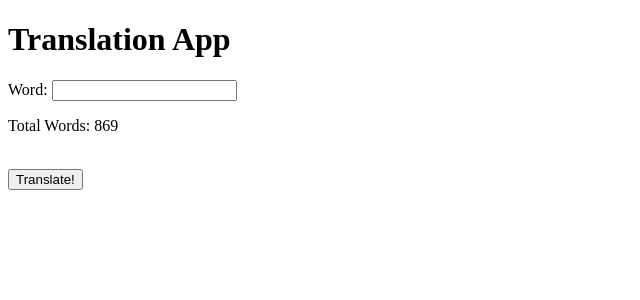
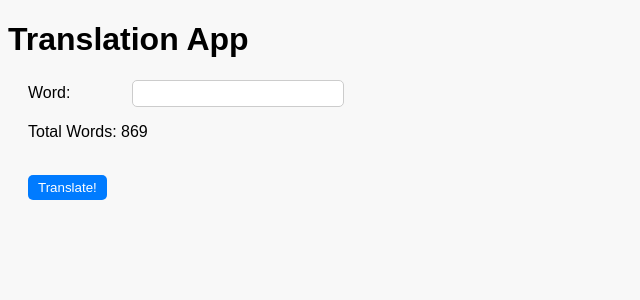
Before and after one commit to edErikson/FlaskService, a Flask app: page / in a window 1280 px wide. Shown: the top 300 px of the page, without its empty margins (0-640 px from the left). Run offline with Flask 2, Linux system fonts and the light colour scheme; data comes from the database, SQL or seed files in the repository.

Commit message:
style file

```diff
--- a/app.py
+++ b/app.py
@@ -8,7 +8,7 @@ DB_PATH = os.path.join(BASE_DIR, 'data', 'mydatabase.db')
 
 app = Flask(__name__)
 api = Api(app)
-
+app._static_folder = 'templates/static/css'
 
 def query_database(query, params=()):
     with sqlite3.connect(DB_PATH) as conn:
--- /dev/null
+++ b/static/css/style.css
@@ -0,0 +1,29 @@
+body {
+    background-color: #f8f8f8;
+    font-family: Arial, sans-serif;
+}
+
+form {
+    margin: 20px;
+}
+
+label {
+    display: inline-block;
+    width: 100px;
+}
+
+input[type=text] {
+    width: 200px;
+    padding: 5px;
+    border-radius: 5px;
+    border: 1px solid #ccc;
+}
+
+button[type=submit] {
+    padding: 5px 10px;
+    background-color: #007bff;
+    color: #fff;
+    border: none;
+    border-radius: 5px;
+    cursor: pointer;
+}
--- a/templates/index.html
+++ b/templates/index.html
@@ -2,6 +2,7 @@
 <html>
   <head>
     <title>Translation Service</title>
+    <link rel="stylesheet" type="text/css" href="{{ url_for('static', filename='css/style.css') }}">
   </head>
   <body>
     <h1>Translation App</h1>
```
